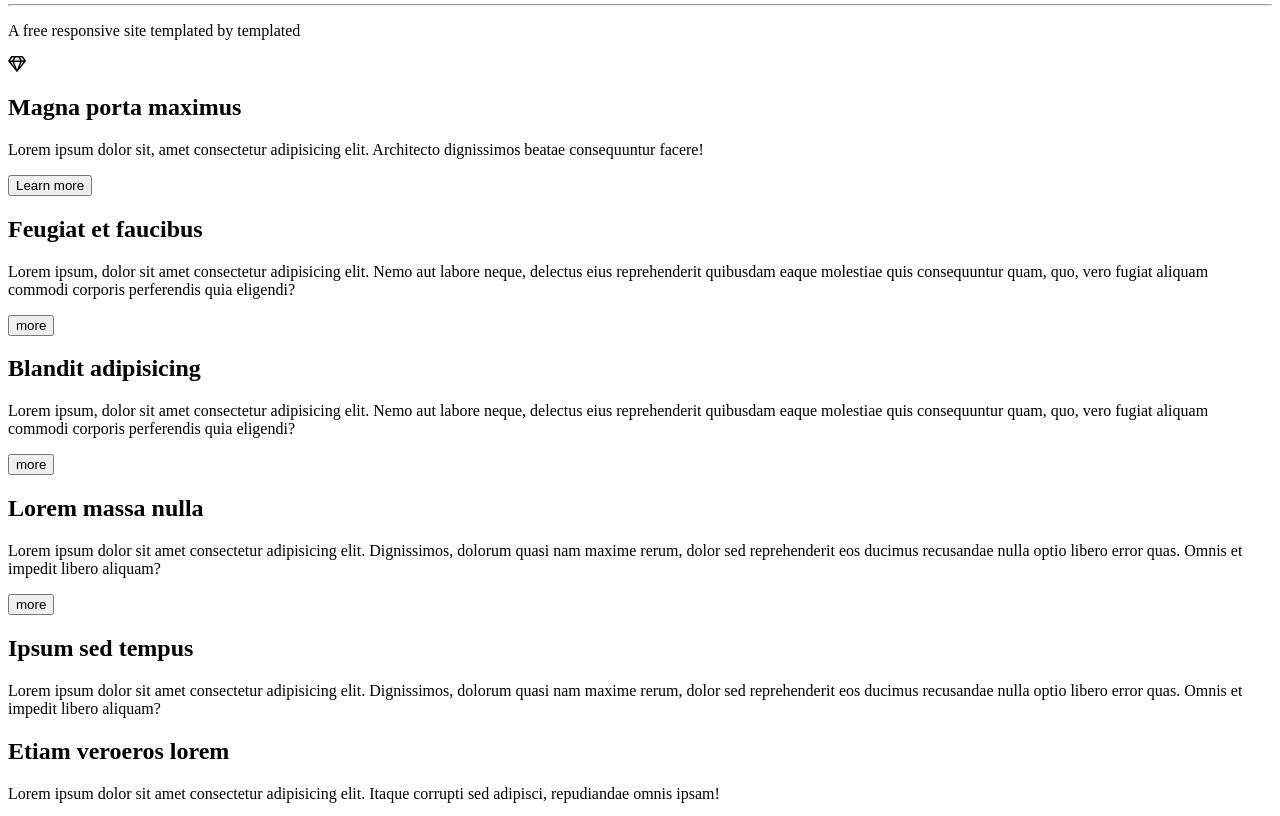
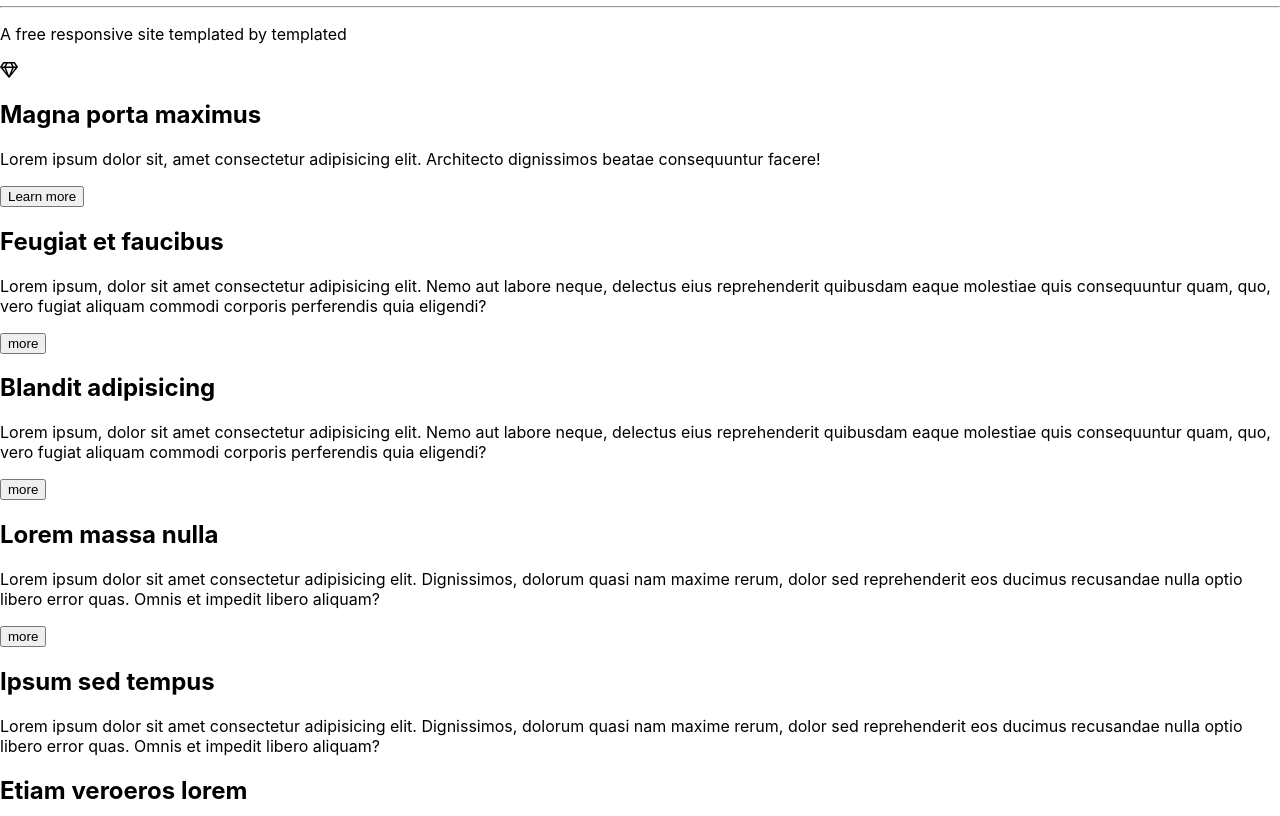
Before and after one commit to philippeK22/epilogue-exo, a plain HTML site: page index.html in a window 1280 px wide. Shown: the part 76-892 px from the top of the page. Drawn offline with Linux system fonts and the light colour scheme.

Commit message:
intro style.css body

```diff
--- a/public/css/style.css
+++ b/public/css/style.css
@@ -1,9 +1,8 @@
-/* body{
+body{
     margin: 0;
-    background-color: grey;
-    width: 100%;
+    background-color: white;
+    font-family:-apple-system, BlinkMacSystemFont, 'Segoe UI', Roboto, Oxygen, Ubuntu, Cantarell, 'Open Sans', 'Helvetica Neue', sans-serif;
 }
-.banner{
-   text-align: center;
-   justify-content: center;
-} */
+/*section all*/
+
+/*header*/
```
